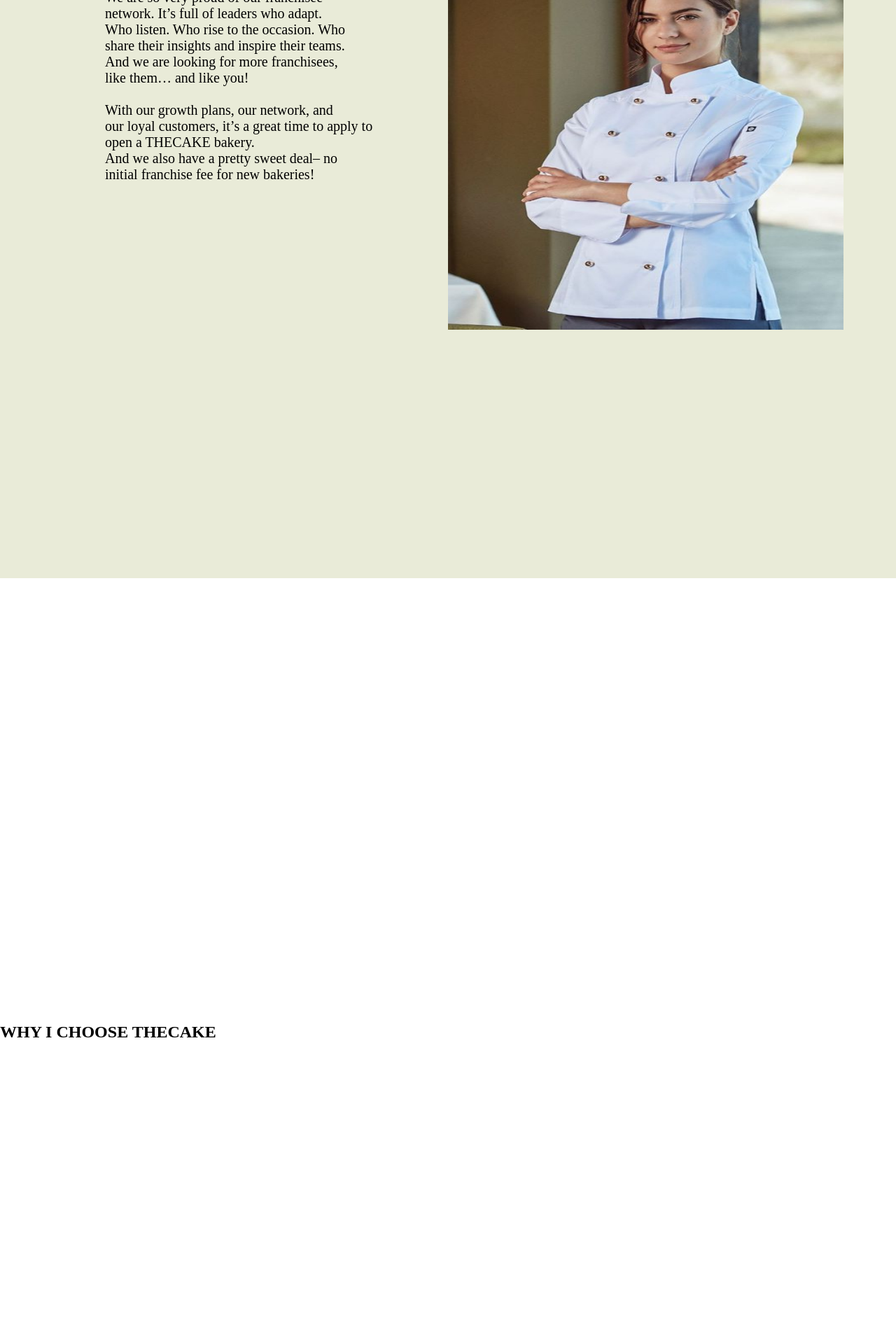
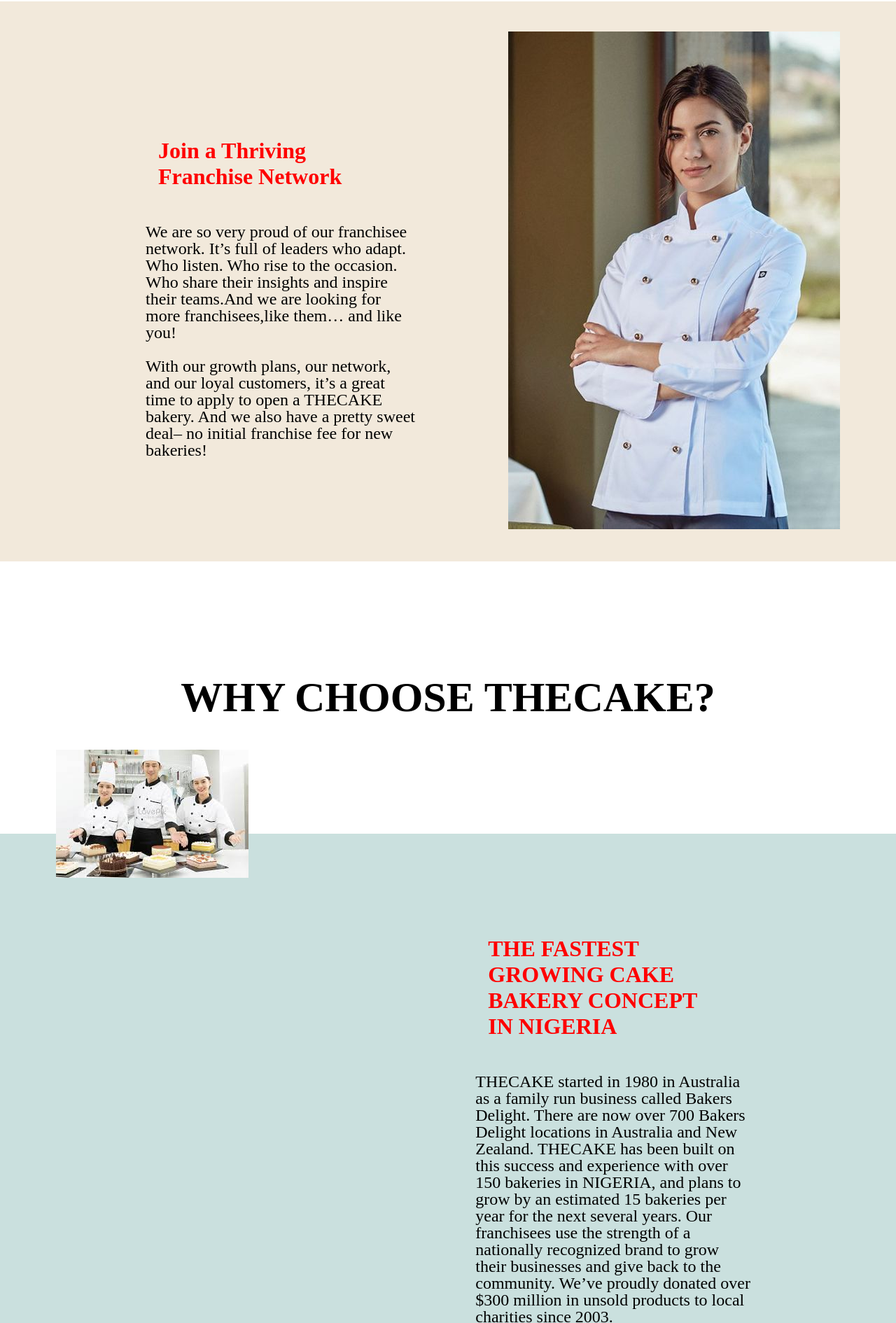
Before and after one commit to Esther-Adebayo-Fullstack/APTECHCAKEPROJECT, a plain HTML site: page pages/Franchise.htm in a window 1280 px wide. Shown: the part 652-2542 px from the top of the page at 70% size. Before the commit the page ends 2140 px from the top, so only its background shows below. Drawn offline with Linux system fonts and the light colour scheme.

Commit message:
added to franchise

```diff
--- a/pages/Franchise.css
+++ b/pages/Franchise.css
@@ -21,7 +21,7 @@
     background-repeat: no-repeat;
   }
   .franchise h1{
-    color: white;
+    color: rgb(242,233,219);
     display: flex;
     position: relative;
     top: -250px;
@@ -31,14 +31,12 @@
 
   }
 
-
-
-
-
 nav {
-  /* float: right; */
-  /* flex-wrap: wrap; */
+  float: right;
+  flex-wrap: wrap;
   margin: auto;
+  padding-bottom: -200px;
+  justify-content: space-around;
 }
 nav ul {
   list-style: none;
@@ -58,6 +56,7 @@
 nav ul li a {
   display: block;
   padding: 0 20px;
+
 
   line-height: 70px;
   background: #ffffff;
@@ -80,27 +79,88 @@
   padding: 15px;
   line-height: 20px;
 }
-
-.thriving{
- position: relative;
-  bottom: 85px;
-  background-color: rgb(233, 235, 216);
-  flex-wrap: wrap;
-  padding-left: 150px;
-  font-size: 20px;
+.section3{
+  position: relative;
+  display: flex;
+  flex-wrap: nowrap;
+  width: 100%;
+  height:50rem ;
+  padding: 5rem;
+  background-color: rgb(242,233,219);
+  justify-content: space-around;
+  align-items: center;
 
 }
-.thriving h2{
+
+.section3>.description{
+  width: 100%;
+  padding: 8rem;
+}
+.section3>.description>h2{
+  font-size: 2rem;
+  padding: 3rem;
+  margin-left: -30px;
   color: red;
-  flex-wrap: wrap;
+
 }
-.fold img{
- position: relative;
- bottom: 350px;
- width: 50%;
- left: 490px;
- height: 70vh;
+.section3>.description>p{
+  font-size: 1.5rem;
+  line-height: 1.5rem;
+  padding: 0 5 rem;
 }
-.WHY{
-  padding-top: 550px;
+
+.section3-image{
+  /* background-image: url(/pages/pintchef1.jpg); */
+  width: 80%;
+  height: 100%;
+  margin-right: 4rem;
+  background-repeat: no-repeat;
 }
+
+.why{
+  background-color: #fff;
+  position: relative;
+  text-align: center;
+  font-size: 40px;
+  padding: 10rem;
+}
+
+.section4{
+  position: relative;
+  display: flex;
+  flex-wrap: nowrap;
+  width: 100%;
+  height:50rem ;
+  padding: 5rem;
+  background-color: rgb(202, 224, 222);
+  justify-content: space-around;
+  align-items: center;
+
+}
+
+.section4>.description{
+  width: 100%;
+  padding: 8rem;
+}
+.section4>.description>h2{
+  font-size: 2rem;
+  padding: 3rem;
+  margin-left: -30px;
+  color: red;
+
+}
+.section4>.description>p{
+  font-size: 1.5rem;
+  line-height: 1.5rem;
+  padding: 0 5 rem;
+}
+
+ .image2{
+  /* background-image: url(/pages/pintchef1.jpg); */
+  width: 80%;
+  height: 100%;
+  margin-right: 4rem;
+  background-repeat: no-repeat;
+  position: relative;
+  top: -200px;
+}
--- a/pages/Franchise.htm
+++ b/pages/Franchise.htm
@@ -44,24 +44,46 @@
             </section>
 
             <section>
-                <div class="thriving">
 
+                <div class="section3">
+                    <div class="description">
                         <h2>Join a Thriving <br>Franchise Network</h2>
-                           <p>We are so very proud of our franchisee <br>network. It’s full of leaders who adapt.<br> Who listen. Who rise to the occasion. Who <br>share their insights and inspire their teams.<br> And we are looking for more franchisees,<br> like them… and like you!
-                            <br>
-                            <br>
-                            With our growth plans, our network, and <br>our loyal customers, it’s a great time to apply to<br> open a THECAKE bakery.<br>
+                        <p>We are so very proud of our franchisee network. It’s full of leaders who adapt. Who listen. Who rise to the occasion. Who share their insights and inspire their teams.And we are looking for more franchisees,like them… and like you!
+                         <br>
+                         <br>
+                         With our growth plans, our network, and our loyal customers, it’s a great time to apply to open a THECAKE bakery.
 
-                            And we also have a pretty sweet deal– no <br>initial franchise fee for new bakeries!</p>
-                            <div class="fold">
-                                <img src="pintchef1.jpg">
-                            </div>
+                         And we also have a pretty sweet deal– no initial franchise fee for new bakeries!</p>
+                    </div>
+                    <div class="image">
+                        <img src="pintchef1.jpg">
+                    </div>
+                </div>
 
-                 </div>
+            </section>
+            <section>
+                <div class="why">
+                    <h1>WHY CHOOSE THECAKE?</h1>
+                </div>
+            </section33>
+            <section>
+                <div class="section4">
 
-                 <div class="WHY">
-                    <h1>WHY I CHOOSE THECAKE</h1>
+                    <div class="image2">
+                        <img src="three chef.jpg">
+                    </div>
+                    <div class="description">
+                        <h2>THE FASTEST GROWING CAKE BAKERY CONCEPT IN NIGERIA</h2>
+                        <p>
+                            THECAKE started in 1980 in Australia as a family run business called Bakers Delight. There are now over 700 Bakers Delight locations in Australia and New Zealand.  THECAKE has been built on this success and experience with over 150 bakeries in NIGERIA, and plans to grow by an estimated 15 bakeries per year for the next several years.
+
+                            Our franchisees use the strength of a nationally recognized brand to grow their businesses and give back to the community. We’ve proudly donated over $300 million in unsold products to local charities since 2003.
+
+                            </p>
+                    </div>
+
                 </div>
             </section>
+
 </body>
 </html>
```
